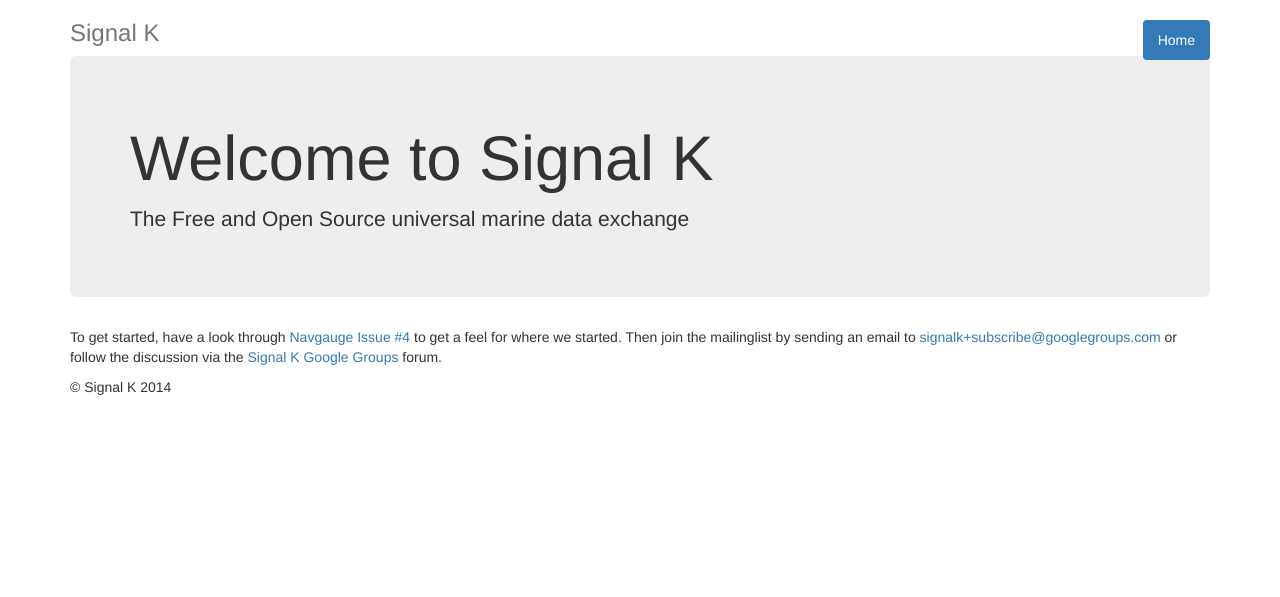
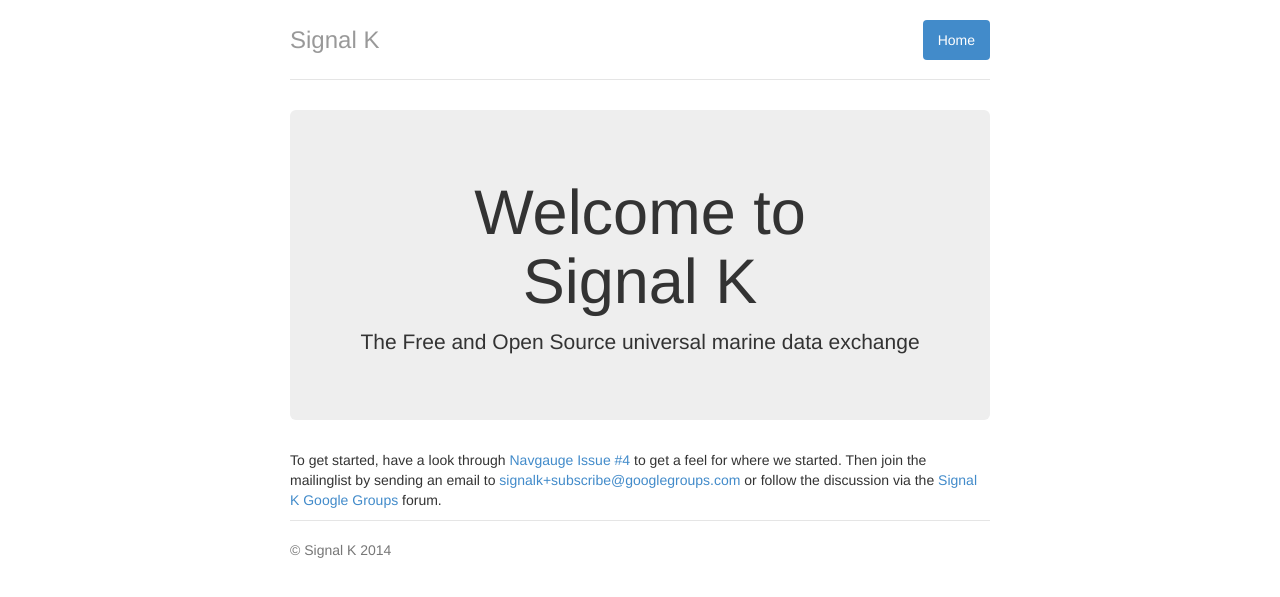
Before and after one commit to SignalK/signalk.github.io, a Jekyll site: the page built from index.html, in a window 1280 px wide. Shown: the top 597 px of the page. Built offline with Jekyll 4.4.1, drawn with Linux system fonts in a browser that asks for light colours; nearby versions of some CDN libraries; library files that are not in the unit come from our copies; Markdown is read by kramdown in place of the engine named in the settings.

Commit message:
Created default Jekyll layout

```diff
--- a/_layouts/default.html
+++ b/_layouts/default.html
@@ -1,44 +1,35 @@
 <!DOCTYPE html>
-<html>
+<html lang="en">
   <head>
     <meta charset="utf-8">
-        <meta http-equiv="X-UA-Compatible" content="IE=edge,chrome=1">
-        <title>{{ page.title }}</title>
-        <meta name="viewport" content="width=device-width">
-
-        <!-- syntax highlighting CSS -->
-        <link rel="stylesheet" href="/css/syntax.css">
-
-        <!-- Custom CSS -->
-        <link rel="stylesheet" href="/css/main.css">
-
+    <meta http-equiv="X-UA-Compatible" content="IE=edge">
+    <meta name="viewport" content="width=device-width, initial-scale=1">
+    <meta name="description" content="">
+    <meta name="author" content="">
+    <link rel="shortcut icon" href="assets/ico/favicon.ico">
+    <title>Signal K</title>
+    <!-- Bootstrap core CSS -->
+    <link href="/css/bootstrap.min.css" rel="stylesheet">
+    <!-- Custom styles for this template -->
+    <link href="/css/jumbotron-narrow.css" rel="stylesheet">
+    <!-- HTML5 shim and Respond.js IE8 support of HTML5 elements and media queries -->
+    <!--[if lt IE 9]>
+      <script src="https://oss.maxcdn.com/libs/html5shiv/3.7.0/html5shiv.js"></script>
+      <script src="https://oss.maxcdn.com/libs/respond.js/1.4.2/respond.min.js"></script>
+    <![endif]-->
   </head>
   <body>
-
-        <div class="site">
+    <div class="container">
       <div class="header">
-            <h1 class="title"><a href="/">{{ site.name }}</a></h1>
-            <a class="extra" href="/">home</a>
+        <ul class="nav nav-pills pull-right">
+          <li class="active"><a href="#">Home</a></li>
+        </ul>
+        <h3 class="text-muted">Signal K</h3>
       </div>
-
       {{ content }}
-
       <div class="footer">
-            <div class="contact">
-              <p>
-                Your Name<br />
-                What You Are<br />
-                you@example.com
-              </p>
+        <p>&copy; Signal K 2014</p>
       </div>
-            <div class="contact">
-              <p>
-                <a href="https://github.com/yourusername">github.com/yourusername</a><br />
-                <a href="https://twitter.com/yourusername">twitter.com/yourusername</a><br />
-              </p>
-            </div>
-          </div>
-        </div>
-
+    </div> <!-- /container -->
   </body>
 </html>
--- a/index.html
+++ b/index.html
@@ -1,31 +1,7 @@
-<!DOCTYPE html>
-<html lang="en">
-  <head>
-    <meta charset="utf-8">
-    <meta http-equiv="X-UA-Compatible" content="IE=edge">
-    <meta name="viewport" content="width=device-width, initial-scale=1">
-    <meta name="description" content="">
-    <meta name="author" content="">
-    <link rel="shortcut icon" href="assets/ico/favicon.ico">
-    <title>Signal K</title>
-    <!-- Bootstrap core CSS -->
-    <link href="bootstrap.min.css" rel="stylesheet">
-    <!-- Custom styles for this template -->
-    <link href="jumbotron-narrow.css" rel="stylesheet">
-    <!-- HTML5 shim and Respond.js IE8 support of HTML5 elements and media queries -->
-    <!--[if lt IE 9]>
-      <script src="https://oss.maxcdn.com/libs/html5shiv/3.7.0/html5shiv.js"></script>
-      <script src="https://oss.maxcdn.com/libs/respond.js/1.4.2/respond.min.js"></script>
-    <![endif]-->
-  </head>
-  <body>
-    <div class="container">
-      <div class="header">
-        <ul class="nav nav-pills pull-right">
-          <li class="active"><a href="#">Home</a></li>
-        </ul>
-        <h3 class="text-muted">Signal K</h3>
-      </div>
+---
+title: Signal K
+layout: default
+---
 <div class="jumbotron">
   <h1>Welcome to Signal&nbsp;K</h1>
   <p>The Free and Open Source universal marine data exchange</p>
@@ -38,9 +14,3 @@
     via the <a href="https://groups.google.com/forum/#!forum/signalk">Signal K Google Groups</a> forum.
   </p>
 </div>
-      <div class="footer">
-        <p>&copy; Signal K 2014</p>
-      </div>
-    </div> <!-- /container -->
-  </body>
-</html>
```
Also changed, not shown: 1 other file. Lines whose indentation alone changed are shown as unchanged.
